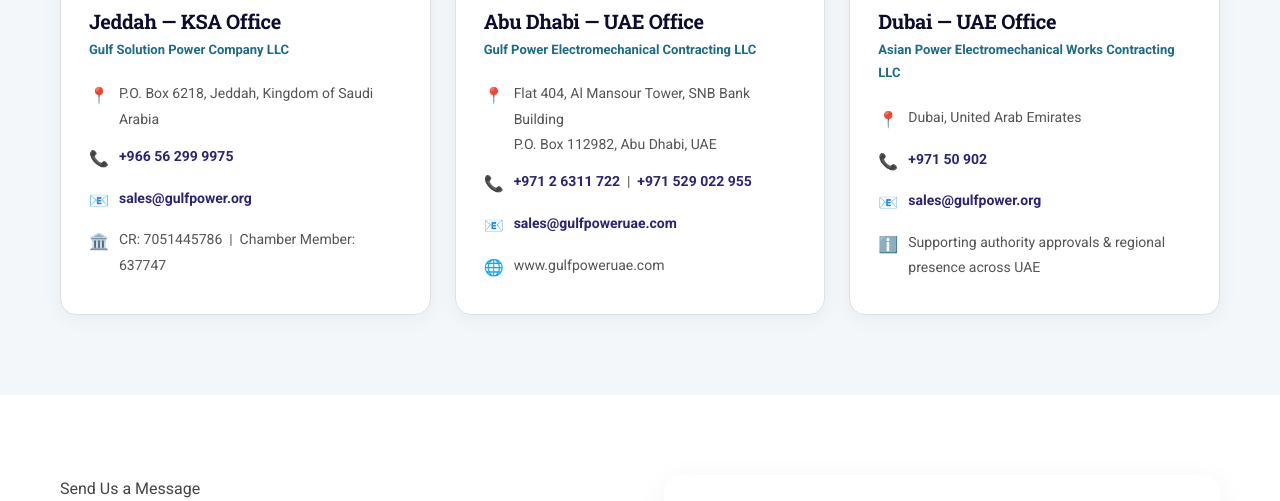
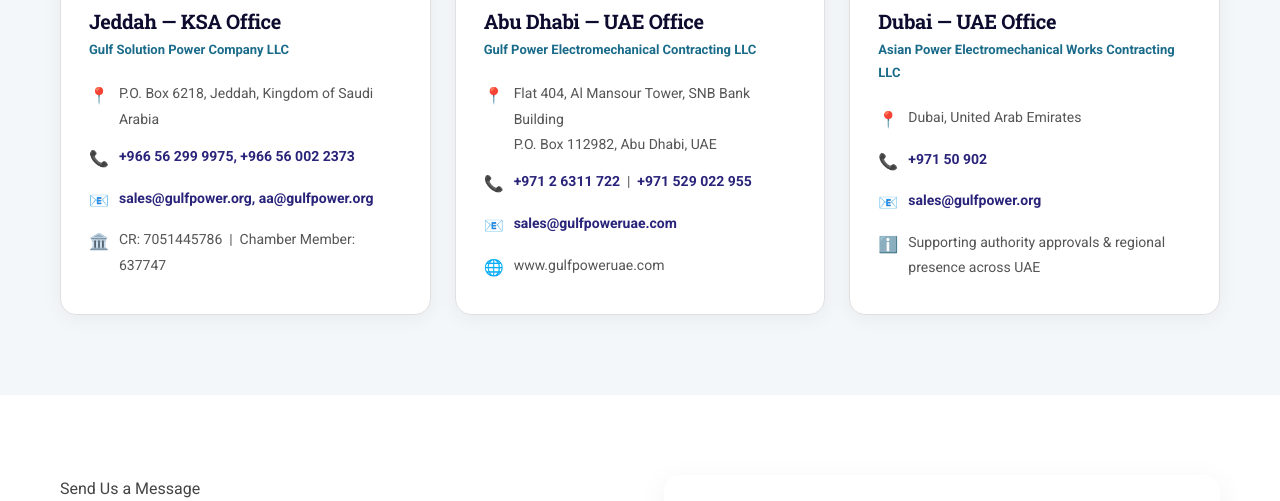
Before and after one commit to gulfpowertech/github.io, a plain HTML site: page contact.html in a window 1280 px wide. Shown: the part 596-1097 px from the top of the page. Drawn offline with Linux system fonts and the light colour scheme.

Commit message:
added 2nd contact contact.html

```diff
--- a/contact.html
+++ b/contact.html
@@ -102,8 +102,8 @@
         <p class="office-label">Gulf Solution Power Company LLC</p>
         <div class="office-details">
           <div class="office-detail"><span class="od-icon">📍</span><span>P.O. Box 6218, Jeddah, Kingdom of Saudi Arabia</span></div>
-          <div class="office-detail"><span class="od-icon">📞</span><span><a href="tel:+966562999975">+966 56 299 9975</a></span></div>
-          <div class="office-detail"><span class="od-icon">📧</span><span><a href="mailto:sales@gulfpower.org">sales@gulfpower.org</a></span></div>
+          <div class="office-detail"><span class="od-icon">📞</span><span><a href="tel:+966562999975">+966 56 299 9975, +966 56 002 2373 </a></span></div>
+          <div class="office-detail"><span class="od-icon">📧</span><span><a href="mailto:sales@gulfpower.org">sales@gulfpower.org, aa@gulfpower.org</a></span></div>
           <div class="office-detail"><span class="od-icon">🏛️</span><span>CR: 7051445786 &nbsp;|&nbsp; Chamber Member: 637747</span></div>
         </div>
       </div>
```
